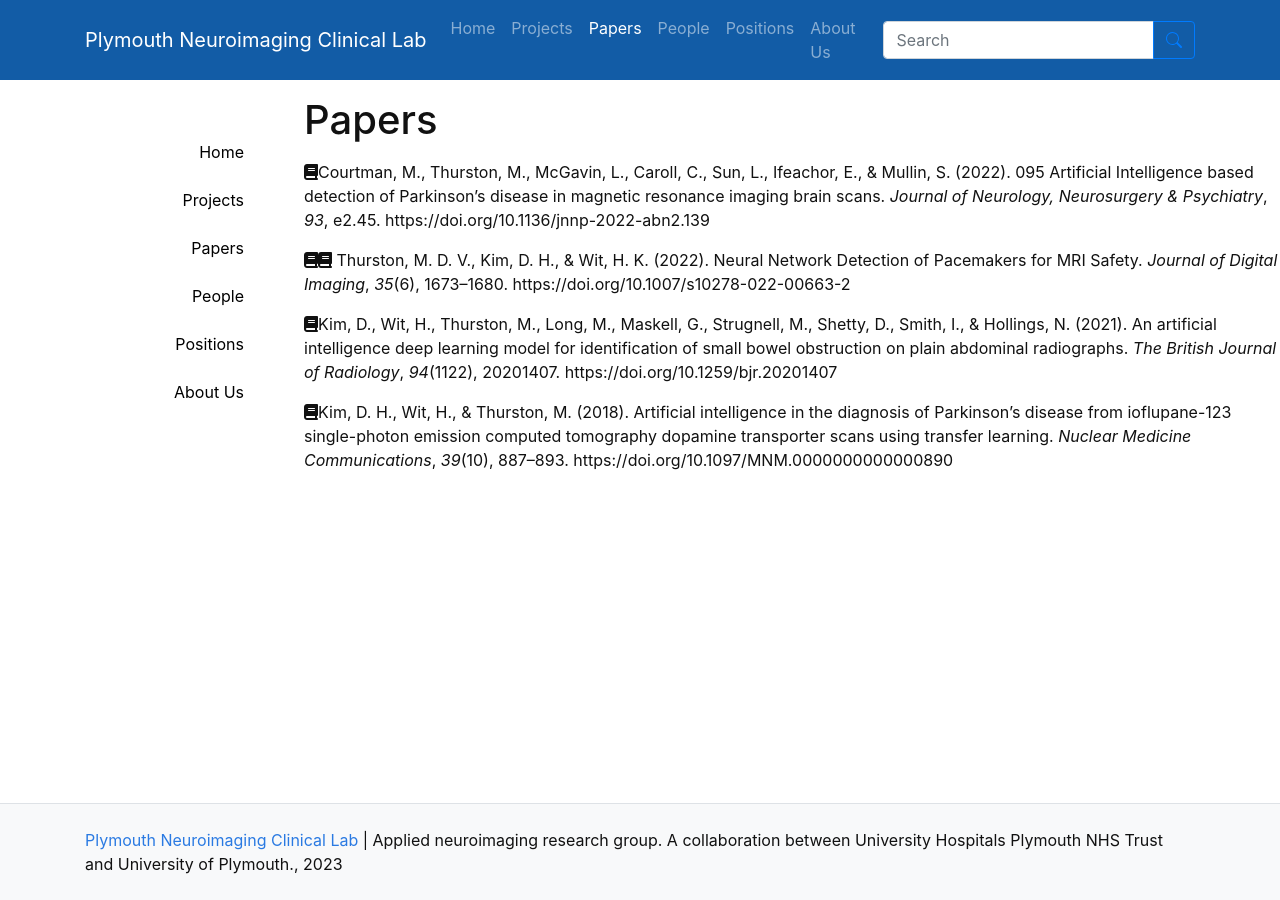
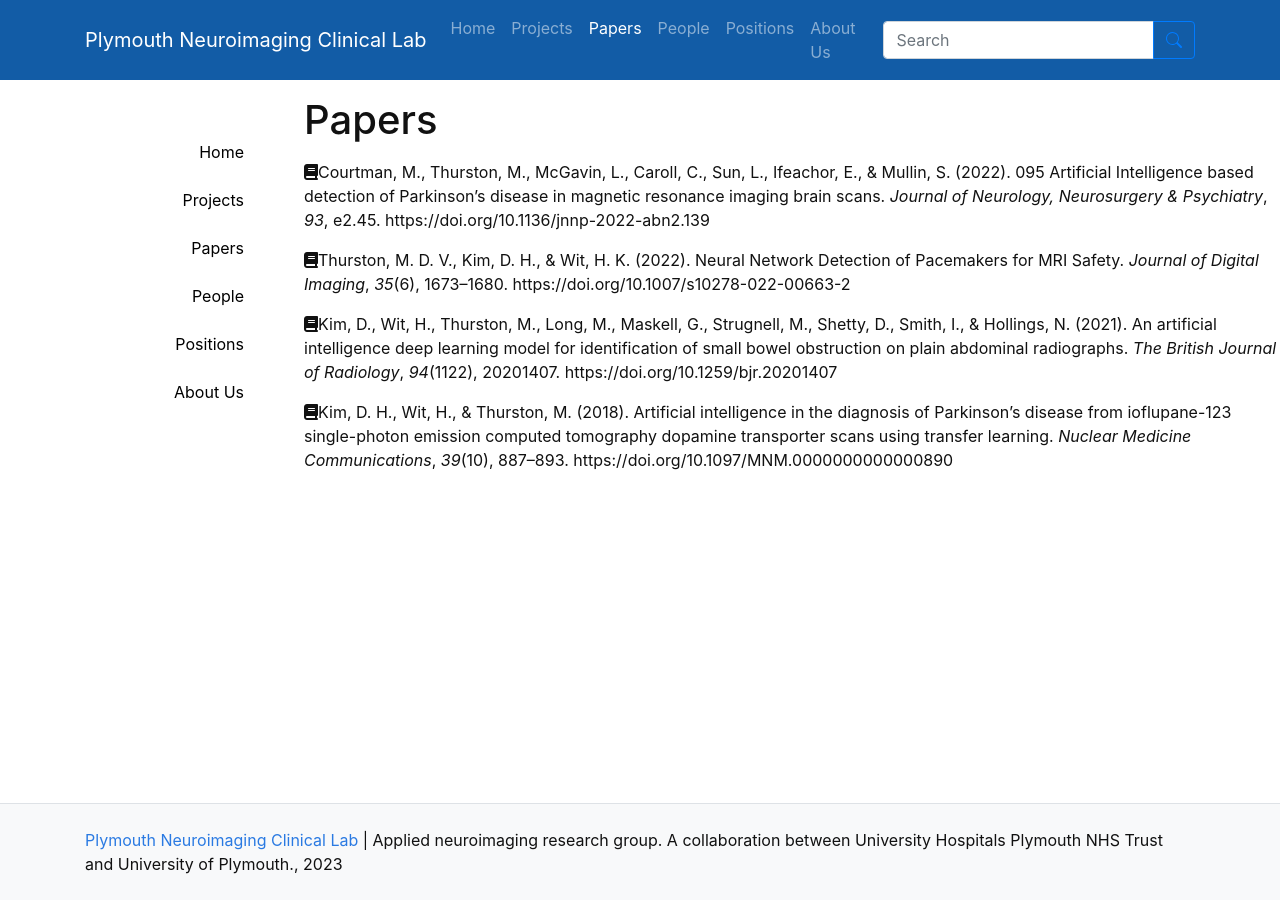
Before and after one commit to sustainsw/sustainsw.github.io, a Jekyll site: the page built from pages/papers.md, in a window 1280 px wide. Built offline with Jekyll 4.4.1, drawn with Linux system fonts in a browser that asks for light colours.

Commit message:
Update fontawesome icon and text

```diff
--- a/pages/papers.md
+++ b/pages/papers.md
@@ -8,7 +8,7 @@
 <style>
 div.csl-entry::before {
   font-family: FontAwesome;
-  content: '\f02d'; /* fontawesome book */
+  content: '\f02d '; /* fontawesome book */
 }
 div.csl-entry {
   padding: 0.5em 0;
@@ -19,7 +19,7 @@
 
   <div data-csl-entry-id="article" class="csl-entry">Courtman, M., Thurston, M., McGavin, L., Caroll, C., Sun, L., Ifeachor, E., &#38; Mullin, S. (2022). 095 Artificial Intelligence based detection of Parkinson’s disease in magnetic resonance imaging brain scans. <i>Journal of Neurology, Neurosurgery &#38; Psychiatry</i>, <i>93</i>, e2.45. https://doi.org/10.1136/jnnp-2022-abn2.139</div>
 
-  <div data-csl-entry-id="thurston_neural_2022" class="csl-entry"><i class="fa-solid fa-book"></i> Thurston, M. D. V., Kim, D. H., &#38; Wit, H. K. (2022). Neural Network Detection of Pacemakers for MRI Safety. <i>Journal of Digital Imaging</i>, <i>35</i>(6), 1673–1680. https://doi.org/10.1007/s10278-022-00663-2</div>
+  <div data-csl-entry-id="thurston_neural_2022" class="csl-entry">Thurston, M. D. V., Kim, D. H., &#38; Wit, H. K. (2022). Neural Network Detection of Pacemakers for MRI Safety. <i>Journal of Digital Imaging</i>, <i>35</i>(6), 1673–1680. https://doi.org/10.1007/s10278-022-00663-2</div>
 
   <div data-csl-entry-id="kim_artificial_2021" class="csl-entry">Kim, D., Wit, H., Thurston, M., Long, M., Maskell, G., Strugnell, M., Shetty, D., Smith, I., &#38; Hollings, N. (2021). An artificial intelligence deep learning model for identification of small bowel obstruction on plain abdominal radiographs. <i>The British Journal of Radiology</i>, <i>94</i>(1122), 20201407. https://doi.org/10.1259/bjr.20201407</div>
 
```
